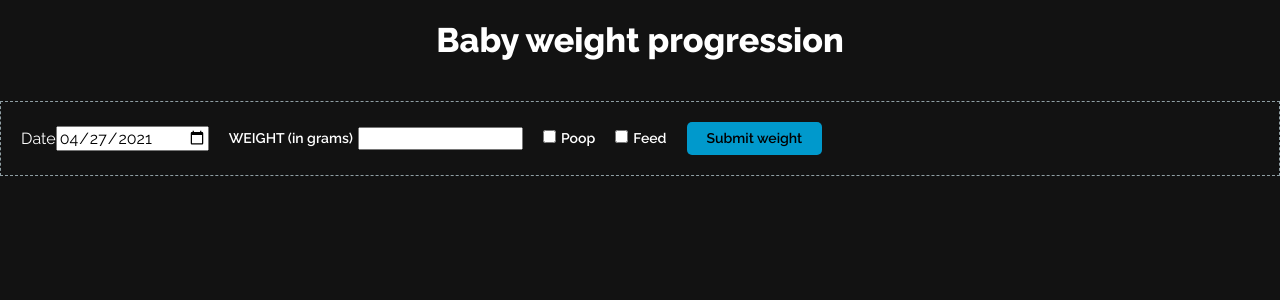
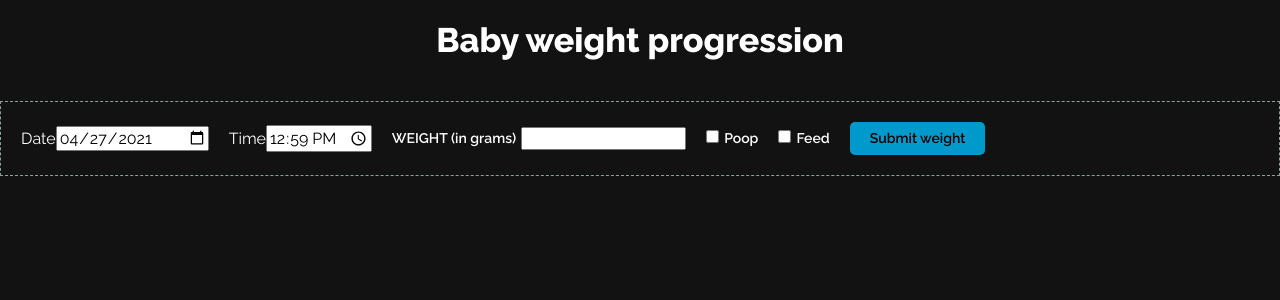
Before and after one commit to driera/baby-growth, a React (Create React App) app: page / in a window 1280 px wide. Shown: the top 300 px of the page. Built offline with nearby package versions, Linux system fonts and the light colour scheme.

Commit message:
Allow time edition

```diff
--- a/src/App/WeightTable/index.tsx
+++ b/src/App/WeightTable/index.tsx
@@ -8,6 +8,7 @@ import React, {
 import {
   formatDate,
   formatToInputDate,
+  formatToInputTime,
   useLocalStorageState
 } from "../../utils";
 import styles from "./index.styles";
@@ -31,6 +32,7 @@ const WeightTable = (): JSX.Element => {
   const [weightItemPoop, setWeightItemPoop] = useState<boolean>(false);
   const [weightItemFeed, setWeightItemFeed] = useState<boolean>(false);
   const [weightDate, setWeightDate] = useState<number | null>(null);
+  const [weightTime, setWeightTime] = useState<string | null>(null);
 
   const handleSubmit: FormEventHandler<HTMLFormElement> = (event): void => {
     event.preventDefault();
@@ -43,10 +45,21 @@ const WeightTable = (): JSX.Element => {
       return;
     }
 
+    let userDate = Date.now();
+
+    if (weightDate) {
+      userDate = weightDate;
+    }
+
+    if (weightTime) {
+      const time = weightTime.split(":");
+      userDate = new Date(userDate).setHours(Number(time[0]), Number(time[1]));
+    }
+
     setWeightList([
       ...weightList,
       {
-        date: weightDate ? weightDate : Date.now(),
+        date: userDate,
         value: parseInt(weightItem),
         poop: weightItemPoop,
         feed: weightItemFeed
@@ -56,6 +69,7 @@ const WeightTable = (): JSX.Element => {
     setWeightItemPoop(false);
     setWeightItemFeed(false);
     setWeightDate(null);
+    setWeightTime(null);
   };
 
   const handleWeightChange: ChangeEventHandler<HTMLInputElement> = (event) => {
@@ -91,6 +105,10 @@ const WeightTable = (): JSX.Element => {
     setWeightDate(customDate.getTime());
   };
 
+  const handleTimeChange: ChangeEventHandler<HTMLInputElement> = (event) => {
+    setWeightTime(event.target.value);
+  };
+
   return (
     <>
       <form onSubmit={handleSubmit} style={styles.form}>
@@ -103,6 +121,15 @@ const WeightTable = (): JSX.Element => {
               weightDate ? new Date(weightDate) : new Date()
             )}
             onChange={handleDateChange}
+          />
+        </label>
+        <label htmlFor="time">
+          Time
+          <input
+            id="time"
+            type="time"
+            value={weightTime ? weightTime : formatToInputTime(new Date())}
+            onChange={handleTimeChange}
           />
         </label>
         <label htmlFor="weight" style={styles.weightLabel}>
--- a/src/utils/index.ts
+++ b/src/utils/index.ts
@@ -15,8 +15,8 @@ export const formatDate = (
   });
 };
 
-export const formatToInputDate = (weightDate: Date): string => {
-  const d = new Date(weightDate);
+export const formatToInputDate = (date: Date): string => {
+  const d = new Date(date);
   let month = "" + (d.getMonth() + 1);
   let day = "" + d.getDate();
   const year = d.getFullYear();
@@ -25,6 +25,14 @@ export const formatToInputDate = (weightDate: Date): string => {
   if (day.length < 2) day = "0" + day;
 
   return [year, month, day].join("-");
+};
+
+export const formatToInputTime = (date: Date): string => {
+  const d = new Date(date);
+  const hour = "" + d.getHours();
+  const minutes = "" + d.getMinutes();
+
+  return [hour, minutes].join(":");
 };
 
 export const useLocalStorageState = (
```
Also changed, not shown: 1 other file (tests, documents, lock files or other folders).
